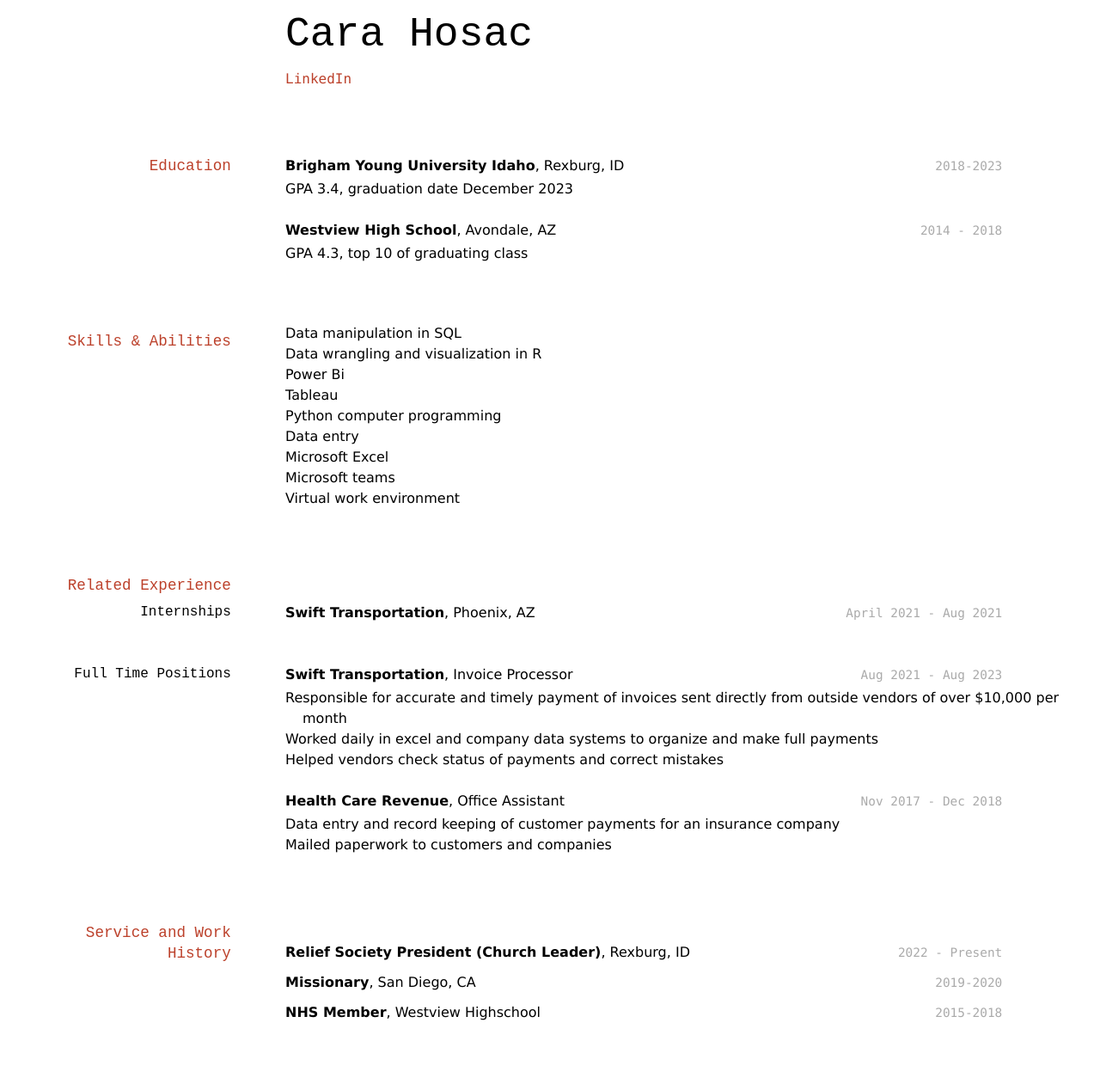
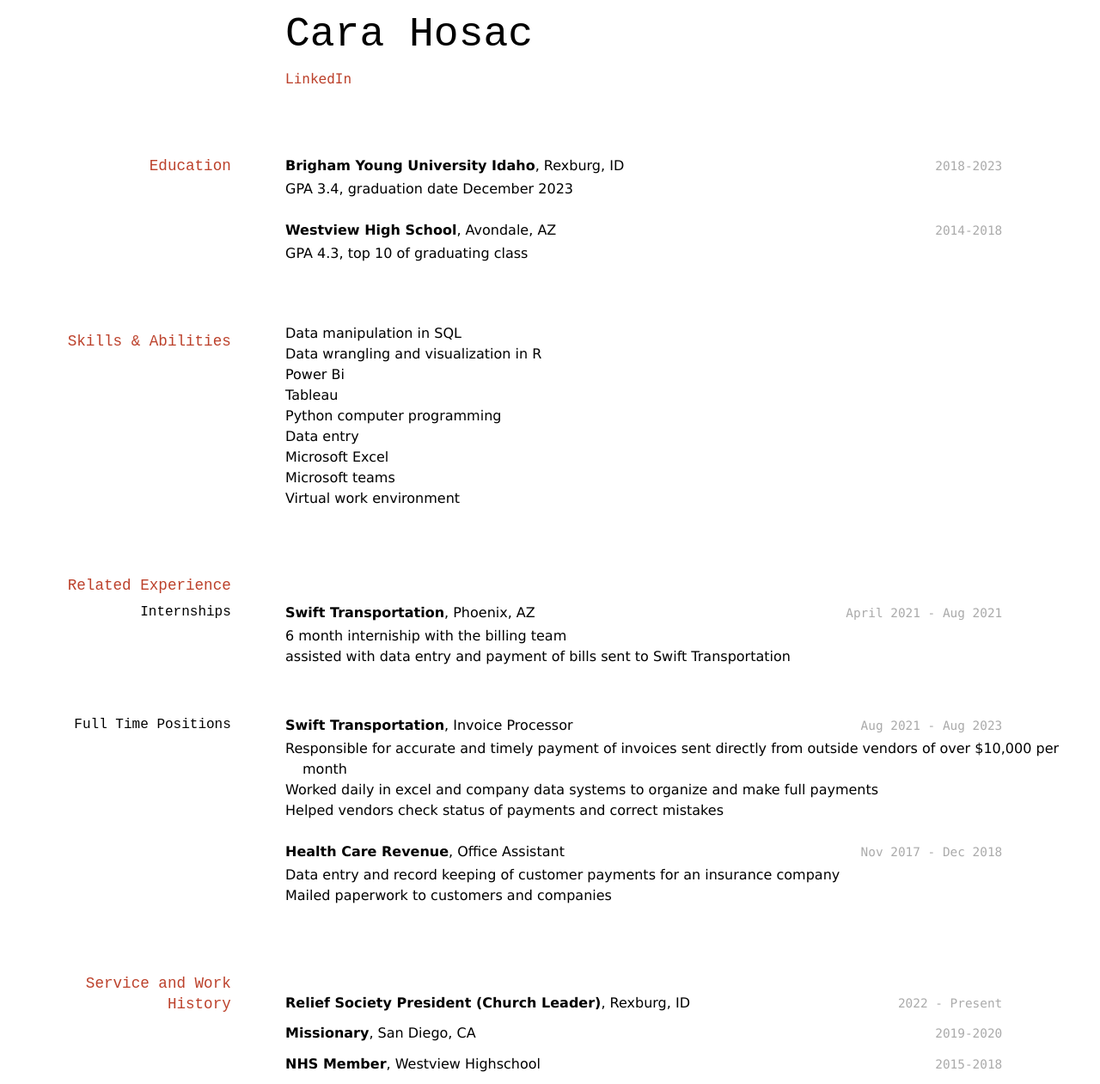
Before and after one commit to carah24513/hosac-resume, a Jekyll site: the page built from docs/index.md, in a window 1280 px wide. Shown: the whole page at 86% size. Built offline with Jekyll 4.4.1, drawn with Linux system fonts in a browser that asks for light colours; before the commit the page ends 1202 px from its top, so only the background shows below that.

Commit message:
resume update

```diff
--- a/docs/index.md
+++ b/docs/index.md
@@ -18,7 +18,7 @@ __Brigham Young University Idaho__, Rexburg, ID
 
 - GPA 3.4, graduation date December 2023
 
-`2014 - 2018`
+`2014-2018`
 __Westview High School__, Avondale, AZ
 
 - GPA 4.3, top 10 of graduating class
@@ -42,17 +42,16 @@ __Westview High School__, Avondale, AZ
 `April 2021 - Aug 2021`
 __Swift Transportation__, Phoenix, AZ
 
--
+- 6 month interniship with the billing team
+- assisted with data entry and payment of bills sent to Swift Transportation
 
 ### Full Time Positions
 
 `Aug 2021 - Aug 2023`
 __Swift Transportation__, Invoice Processor
 
-- Responsible for accurate and timely payment of invoices sent directly from
-outside vendors of over $10,000 per month
-- Worked daily in excel and company data systems to organize and make
-full payments
+- Responsible for accurate and timely payment of invoices sent directly from outside vendors of over $10,000 per month
+- Worked daily in excel and company data systems to organize and make full payments
 - Helped vendors check status of payments and correct mistakes
 
 `Nov 2017 - Dec 2018`
```
